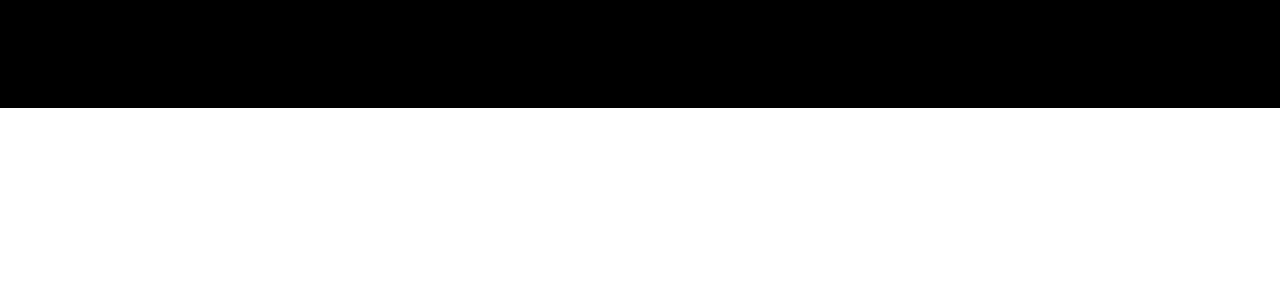
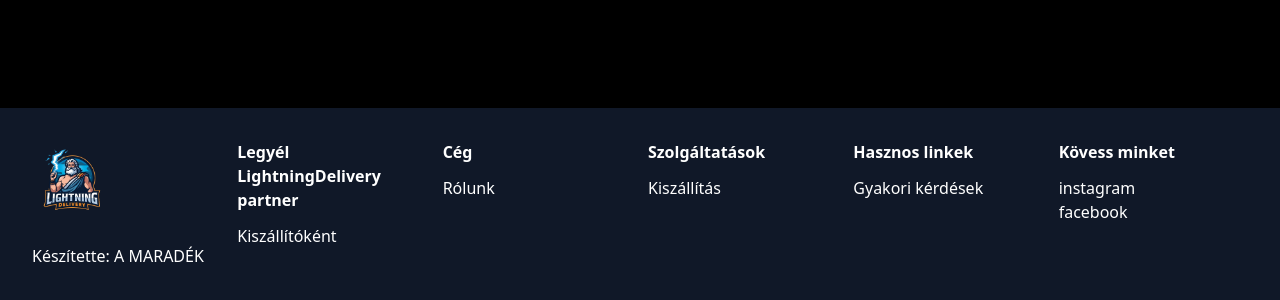
Before and after one commit to pollak-vizsgaremek/LightningDelivery, a Vue app in the folder frontend/: page / in a window 1280 px wide. Shown: the part 760-1060 px from the top of the page. Before the commit the page ends 868 px from the top, so only its background shows below. Built offline with nearby package versions, Linux system fonts and the light colour scheme.

Commit message:
Footer elkészítve, majd betöltögetjük, ha megcsináltam hozzá az oldalakat

```diff
--- a/frontend/src/components/FilterModal.vue
+++ b/frontend/src/components/FilterModal.vue
@@ -156,7 +156,7 @@
           >
             <button
               @click="clear"
-              class="text-sm text-gray-400 hover:text-white transition-colors cursor-pointer"
+              class="text-sm text-gray-400 border border-gray-700 bg-red-600 font-bold hover:text-white transition-colors cursor-pointer px-3 py-1 rounded-lg"
             >
               Törlés
             </button>
--- a/frontend/src/components/LoginRegisterModal.vue
+++ b/frontend/src/components/LoginRegisterModal.vue
@@ -183,7 +183,7 @@ const register = () => {
               v-for="category in Object.keys(categories)"
               :key="category"
               as="button"
-              class="tab-button w-full rounded-lg py-2.5 text-sm font-medium leading-5 transition-all duration-300 focus:outline-none focus:ring-2 focus:ring-amber-400 text-gray-300 hover:bg-white/4 hover:text-white hover:scale-95"
+              class="tab-button w-full cursor-pointer rounded-lg py-2.5 text-sm font-medium leading-5 transition-all duration-300 focus:outline-none focus:ring-2 focus:ring-amber-400 text-gray-300 hover:bg-white/4 hover:text-white hover:scale-95"
             >
               {{ category }}
             </Tab>
@@ -320,7 +320,7 @@ const register = () => {
                       Mégse
                     </button>
                     <button
-                      @click ="register"
+                      @click="register"
                       type="submit"
                       class="bg-orange-900 cursor-pointer hover:bg-orange-700 text-white font-bold py-2 px-4 rounded transition-all duration-200 hover:scale-105 active:scale-95 hover:shadow-lg hover:shadow-amber-400/50"
                     >
--- a/frontend/src/components/Navbar.vue
+++ b/frontend/src/components/Navbar.vue
@@ -166,6 +166,33 @@ const navigateTo = (view: string) => {
       </div>
     </div>
   </div>
+  <footer class="bg-gray-900 text-white p-8 grid grid-cols-6 gap-4">
+    <div>
+      <img src="/images/logo.png" alt="Logo" class="h-20 w-20" /><br />
+      <p>Készítette: A MARADÉK</p>
+    </div>
+    <div>
+      <h1 class="text-l font-bold mb-3">Legyél LightningDelivery partner</h1>
+      <a href="" class="hover:underline">Kiszállítóként</a>
+    </div>
+    <div>
+      <h1 class="text-l font-bold mb-3">Cég</h1>
+      <a href="" class="hover:underline">Rólunk</a>
+    </div>
+    <div>
+      <h1 class="text-l font-bold mb-3">Szolgáltatások</h1>
+      <a href="" class="hover:underline">Kiszállítás</a>
+    </div>
+    <div>
+      <h1 class="text-l font-bold mb-3">Hasznos linkek</h1>
+      <a href="" class="hover:underline">Gyakori kérdések</a>
+    </div>
+    <div>
+      <h1 class="text-l font-bold mb-3">Kövess minket</h1>
+      <a href="" class="hover:underline">instagram</a><br />
+      <a href="" class="hover:underline">facebook</a>
+    </div>
+  </footer>
   <RegisterModal
     v-model:visible="isModalVisible"
     @update:visible="isModalVisible = $event"
```
Also changed, not shown: 1 other file (tests, documents, lock files or other folders).
